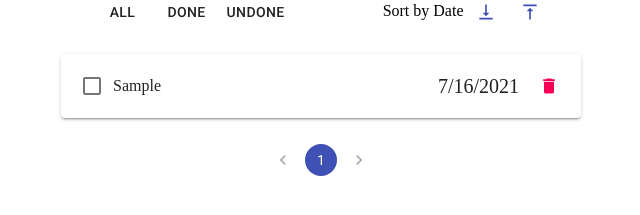
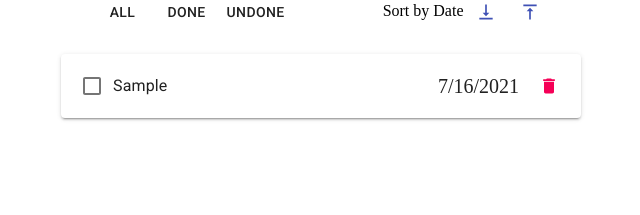
Before and after one commit to AlpacAlex/fronted-only, a React (Create React App) app: page / in a window 1280 px wide. Both pictures are taken after typing "Sample" into the empty fields and a click on the button "СОЗДАТЬ". Shown: the part 191-406 px from the top of the page, without its empty margins (319-959 px from the left). Built offline with nearby package versions, Linux system fonts and the light colour scheme.

Commit message:
add changeToDo and bugfix

```diff
--- a/src/App.js
+++ b/src/App.js
@@ -3,12 +3,8 @@ import { useState, useMemo, useCallback } from 'react';
 import MenuToDo from "./MenuToDo";
 import ToDo from './ToDo';
 import ToDoForm from './ToDoForm';
-//import Pagination from './Pagination';
-// material ui //
-import { Button } from '@material-ui/core';
-import CssBaseline from "@material-ui/core/CssBaseline";
-import { Paper, Grid, Typography, Box } from "@material-ui/core";
-import { makeStyles, ThemeProvider, createTheme } from "@material-ui/core/styles";
+import { Paper, Grid, Box } from "@material-ui/core";
+import { makeStyles } from "@material-ui/core/styles";
 import { Pagination } from '@material-ui/lab';
 
 const useStyles = makeStyles((theme) => ({
@@ -59,14 +55,14 @@ const styles = {
     margin: "auto",
     textAlign: "center",
     width: 500,
-    "background-color": "transparent"
+    backgroundColor: "transparent"
   },
   Header: {
     padding: 10,
     margin: "auto",
     textAlign: "center",
-    "font-size": 40,
-    "background-color": "transparent",
+    fontSize: 40,
+    backgroundColor: "transparent",
     color: "black"
   },
 };
@@ -214,13 +210,13 @@ function App() {
               />
             )}
           <Box className={classes.root}>
-            <Pagination
+            {pages > 1 && <Pagination
               count={pages}
               onChange={onPageChanged}
               defaultPage={1}
               color="primary"
               classes={{ ul: classes.paginator }}
-            />
+            />}
           </Box>
         </Grid>
       </Grid>
--- a/src/MenuToDo.js
+++ b/src/MenuToDo.js
@@ -1,7 +1,6 @@
 import React from 'react';
-import { Box, Button, IconButton, Grid } from '@material-ui/core';
+import { Box, Button, IconButton } from '@material-ui/core';
 import {VerticalAlignBottom, VerticalAlignTop} from '@material-ui/icons';
-import { flexbox } from '@material-ui/system';
 
 const styles = {
     Icon: {
@@ -20,7 +19,7 @@ const styles = {
         margin: "0 auto",
         textAlign: "center",
         width: 500,
-        "background-color": "transparent"
+        backgroundColor: "transparent"
     }
 };
 
--- a/src/ToDo.js
+++ b/src/ToDo.js
@@ -1,7 +1,7 @@
 import React, { useState } from "react";
-import { Paper, Grid, Typography, Box, Checkbox } from "@material-ui/core";
+import { Paper, Grid, Box, Checkbox, Input } from "@material-ui/core";
 import IconButton from "@material-ui/core/IconButton";
-import { Delete, Build } from "@material-ui/icons";
+import { Delete } from "@material-ui/icons";
 
 
 const styles = {
@@ -63,7 +63,12 @@ function ToDo({ todo, toggleTask, removeTask, updateTask }) {
                     onClick={() => toggleTask(todo.id)}
                     color="secondary"
                 />
-                <Box component="span" style={styles.Todo}>{todo.task}</Box>
+                <Input
+                    value={changeValue}
+                    disableUnderline={true}
+                    onChange={handleChangeValue}
+                    onKeyDown={handleChangeValue}
+                />
                 <Box component="span" style={styles.Date} textAlign="right" m={1}>{new Date(todo.id).toLocaleDateString()}</Box>
 
                 <IconButton
--- a/src/ToDoForm.js
+++ b/src/ToDoForm.js
@@ -1,5 +1,4 @@
 import { useState } from 'react'
-import Input from "@material-ui/core/Input";
 import Button from "@material-ui/core/Button";
 import TextField from '@material-ui/core/TextField';
 //import { makeStyles, ThemeProvider, createTheme } from "@material-ui/core/styles";
```
